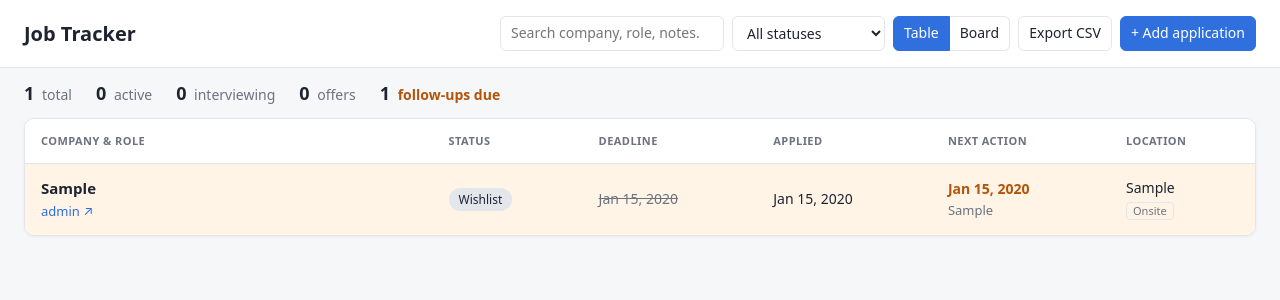
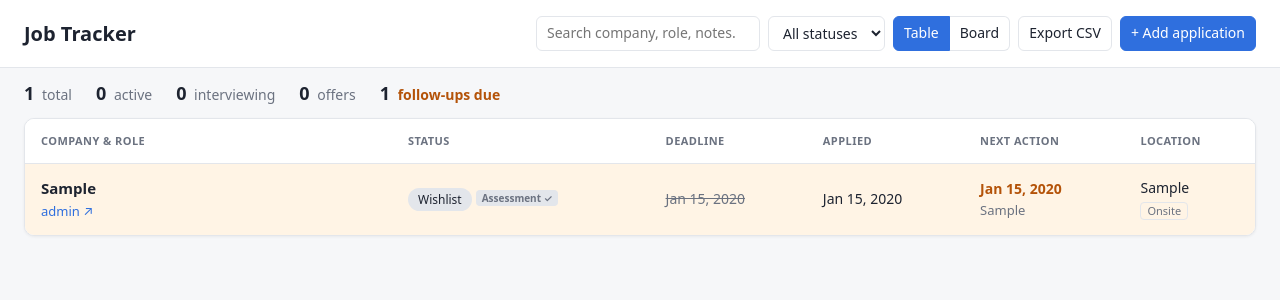
Before and after one commit to avadente/job-tracker, a Flask app: page / in a window 1280 px wide. Shown: the top 300 px of the page. Run offline with Flask 3, Linux system fonts and the light colour scheme; tables that the repository leaves empty hold one stand-in row (values such as "Sample post").

Commit message:
Replace the assessment status with a Take assessment field
"Take assessment" is now a Y/N field on each application instead of a status,
with an "assessment completed" checkbox that only appears when it is Y. Jobs
with an assessment show an "Assessment due" or "Assessment ✓" tag in the table
and on the board.

Also removes the contact and resume version fields. Migration 007 appends any
saved contact to the application's notes before dropping the columns.

Co-Authored-By: Claude Opus 5.5 <noreply@anthropic.com>

```diff
--- a/app.py
+++ b/app.py
@@ -11,14 +11,14 @@ load_dotenv()
 
 app = Flask(__name__)
 
-STATUSES = ["wishlist", "assessment", "applied", "interview", "offer", "rejected", "withdrawn"]
+STATUSES = ["wishlist", "applied", "interview", "offer", "rejected", "withdrawn"]
 # Display names for statuses whose label isn't just the capitalized value
-STATUS_LABELS = {s: s.capitalize() for s in STATUSES} | {"assessment": "Take assessment"}
+STATUS_LABELS = {s: s.capitalize() for s in STATUSES}
 WORK_MODES = ["onsite", "hybrid", "remote"]
 FIELDS = [
     "company", "role", "url", "location", "work_mode", "status", "date_applied", "deadline",
-    "salary_range", "contact", "resume_version", "next_action", "next_action_date", "notes",
-    "job_description",
+    "salary_range", "next_action", "next_action_date", "notes",
+    "assessment", "assessment_completed", "job_description",
 ]
 EXPORT_FIELDS = [f for f in FIELDS if f != "job_description"]
 DATE_FIELDS = {"date_applied", "deadline", "next_action_date"}
@@ -64,7 +64,14 @@ def clean_payload(data):
             raise ValueError(f"Invalid work mode: {value}")
         if field in DATE_FIELDS and value is not None:
             date.fromisoformat(value)
+        if field == "assessment" and value not in ("Y", "N"):
+            raise ValueError("Take assessment must be Y or N")
+        if field == "assessment_completed":
+            value = value in (True, 1, "1", "on", "true")
         out[field] = value
+    # Completion only applies when there is an assessment to take
+    if out.get("assessment") == "N":
+        out["assessment_completed"] = False
     return out
 
 
@@ -120,10 +127,9 @@ def update_application(app_id):
         current = cur.fetchone()
         if current is None:
             return jsonify(error="Not found"), 404
-        # Moving to applied from a pre-application status (wishlist or take assessment) stamps today's
-        # date, unless the date was edited in the same save
+        # Moving from wishlist to applied stamps today's date, unless the date was edited in the same save
         stored_date = current["date_applied"] and current["date_applied"].isoformat()
-        if (current["status"] in ("wishlist", "assessment") and data.get("status") == "applied"
+        if (current["status"] == "wishlist" and data.get("status") == "applied"
                 and data.get("date_applied", stored_date) == stored_date):
             data["date_applied"] = date.today().isoformat()
         assignments = ", ".join(f"{k} = %s" for k in data)
--- a/schema.sql
+++ b/schema.sql
@@ -8,16 +8,16 @@ CREATE TABLE IF NOT EXISTS applications (
     url             VARCHAR(1000),
     location        VARCHAR(200),
     work_mode       ENUM('onsite', 'hybrid', 'remote'),
-    status          ENUM('wishlist', 'assessment', 'applied', 'interview', 'offer', 'rejected', 'withdrawn')
+    status          ENUM('wishlist', 'applied', 'interview', 'offer', 'rejected', 'withdrawn')
                     NOT NULL DEFAULT 'wishlist',
     date_applied    DATE,
     deadline        DATE,
     salary_range    VARCHAR(100),
-    contact         VARCHAR(300),
-    resume_version  VARCHAR(100),
     next_action     VARCHAR(300),
     next_action_date DATE,
     notes           TEXT,
+    assessment      ENUM('Y', 'N') NOT NULL DEFAULT 'N',
+    assessment_completed BOOLEAN NOT NULL DEFAULT FALSE,
     job_description MEDIUMTEXT,
     created_at      TIMESTAMP DEFAULT CURRENT_TIMESTAMP,
     updated_at      TIMESTAMP DEFAULT CURRENT_TIMESTAMP ON UPDATE CURRENT_TIMESTAMP,
--- a/static/app.js
+++ b/static/app.js
@@ -46,7 +46,7 @@ function filtered() {
   return state.apps.filter((a) => {
     if (status && a.status !== status) return false;
     if (!q) return true;
-    return [a.company, a.role, a.location, a.notes, a.contact, a.next_action]
+    return [a.company, a.role, a.location, a.notes, a.next_action]
       .some((v) => v && v.toLowerCase().includes(q));
   });
 }
@@ -82,6 +82,14 @@ function nextActionHtml(a) {
     ${a.next_action ? `<div class="sub">${esc(a.next_action)}</div>` : ""}`;
 }
 
+// Only shown when the application has an assessment to take
+function assessmentTag(a) {
+  if (a.assessment !== "Y") return "";
+  return a.assessment_completed
+    ? '<span class="tag assess-done">Assessment ✓</span>'
+    : '<span class="tag assess-due">Assessment due</span>';
+}
+
 function render() {
   renderStats();
   const apps = filtered();
@@ -115,7 +123,7 @@ function renderTable(apps) {
         <div class="company">${esc(a.company)}${a.materials.length ? ' <span class="tag" title="Cover letter ready">Letter</span>' : ""}</div>
         <div class="sub">${a.url ? `<a href="${esc(a.url)}" target="_blank" rel="noopener">${esc(a.role)} ↗</a>` : esc(a.role)}</div>
       </td>
-      <td><span class="badge s-${a.status}">${window.STATUS_LABELS[a.status]}</span></td>
+      <td><span class="badge s-${a.status}">${window.STATUS_LABELS[a.status]}</span>${assessmentTag(a)}</td>
       <td class="nowrap">${deadlineHtml(a)}</td>
       <td class="nowrap">${a.date_applied ? fmtDate(a.date_applied) : blank}</td>
       <td>${nextActionHtml(a)}</td>
@@ -139,6 +147,7 @@ function renderBoard(apps) {
       <div class="card ${isOverdue(a) ? "row-overdue" : ""}" draggable="true" data-id="${a.id}">
         <strong>${esc(a.company)}</strong>
         <div>${esc(a.role)}</div>
+        ${assessmentTag(a) ? `<small>${assessmentTag(a)}</small>` : ""}
         ${a.deadline ? `<small>Deadline: ${deadlineHtml(a)}</small>` : ""}
         ${a.next_action_date ? `<small>${nextActionHtml(a)}</small>` : ""}
       </div>`).join("");
@@ -149,10 +158,13 @@ function openForm(app) {
   form.reset();
   $("#form-title").textContent = app ? "Edit application" : "Add application";
   $("#delete-btn").hidden = !app;
-  const data = app || { status: "applied", date_applied: today() };
+  const data = app || { status: "applied", date_applied: today(), assessment: "N" };
   for (const el of form.elements) {
-    if (el.name) el.value = data[el.name] ?? "";
+    if (!el.name) continue;
+    if (el.type === "checkbox") el.checked = Boolean(data[el.name]);
+    else el.value = data[el.name] ?? "";
   }
+  syncAssessmentField();
   const materials = app?.materials ?? [];
   $("#materials").innerHTML = materials.length ? `<strong>Cover letters</strong><ul>${materials.map((m) => `
     <li>${esc(m.created_at.slice(0, 10))} —
@@ -161,9 +173,18 @@ function openForm(app) {
   dialog.showModal();
 }
 
+// The completion checkbox only applies when Take assessment is Y
+function syncAssessmentField() {
+  const required = form.elements.assessment.value === "Y";
+  $("#assessment-completed-field").hidden = !required;
+  if (!required) form.elements.assessment_completed.checked = false;
+}
+form.elements.assessment.addEventListener("change", syncAssessmentField);
+
 form.addEventListener("submit", async (e) => {
   e.preventDefault();
   const data = Object.fromEntries(new FormData(form));
+  data.assessment_completed = form.elements.assessment_completed.checked; // unchecked boxes aren't in FormData
   const id = data.id;
   delete data.id;
   try {
--- a/static/style.css
+++ b/static/style.css
@@ -114,12 +114,11 @@ tbody tr.row-overdue:hover { background: color-mix(in srgb, var(--overdue) 14%,
 
 .badge { display: inline-block; padding: 3px 10px; border-radius: 999px; font-size: 12px; font-weight: 500; background: var(--border); white-space: nowrap; }
 .s-applied { background: #dbe7fd; color: #1e4fa8; }
-.s-assessment { background: #e6defc; color: #5b3aa8; }
 .s-interview { background: #fdf0c9; color: #8a6200; }
 .s-offer { background: #d6f3de; color: #1d7a3a; }
 .s-rejected, .s-withdrawn { background: #eceef1; color: #6b7280; }
 
-.board { display: grid; grid-template-columns: repeat(7, minmax(170px, 1fr)); gap: 12px; overflow-x: auto; }
+.board { display: grid; grid-template-columns: repeat(6, minmax(170px, 1fr)); gap: 12px; overflow-x: auto; }
 .column { background: var(--surface); border: 1px solid var(--border); border-radius: 8px; padding: 10px; min-height: 300px; }
 .column.drop { border-color: var(--accent); }
 .column h3 { margin: 0 0 8px; font-size: 13px; color: var(--muted); }
@@ -133,6 +132,7 @@ dialog::backdrop { background: rgb(0 0 0 / 0.4); }
 .grid { display: grid; grid-template-columns: 1fr 1fr; gap: 12px; }
 .grid label { display: flex; flex-direction: column; gap: 4px; font-size: 12px; color: var(--muted); }
 .grid .wide { grid-column: 1 / -1; }
+.grid label.check { flex-direction: row; align-items: center; gap: 8px; align-self: end; padding-bottom: 8px; font-size: 13px; color: var(--text); }
 .actions { display: flex; gap: 8px; margin-top: 16px; }
 .spacer { flex: 1; }
 
@@ -143,6 +143,8 @@ dialog::backdrop { background: rgb(0 0 0 / 0.4); }
 
 .tag { font-size: 10px; font-weight: 600; padding: 1px 6px; margin-left: 4px; border-radius: 4px; vertical-align: 2px;
        color: var(--accent); background: color-mix(in srgb, var(--accent) 12%, transparent); }
+.tag.assess-due { color: var(--overdue); background: color-mix(in srgb, var(--overdue) 14%, transparent); }
+.tag.assess-done { color: var(--muted); background: var(--border); }
 details summary { cursor: pointer; font-size: 12px; color: var(--muted); }
 details textarea { width: 100%; margin-top: 6px; }
 #materials ul { margin: 4px 0 0; padding-left: 18px; }
--- a/templates/index.html
+++ b/templates/index.html
@@ -71,6 +71,16 @@
         </label>
         <label>Date applied <input type="date" name="date_applied"></label>
         <label>Application deadline <input type="date" name="deadline"></label>
+        <label>Salary range <input name="salary_range"></label>
+        <label>Take assessment
+          <select name="assessment">
+            <option value="N">N (no assessment)</option>
+            <option value="Y">Y (yes, assessment)</option>
+          </select>
+        </label>
+        <label class="check" id="assessment-completed-field" hidden>
+          <input type="checkbox" name="assessment_completed"> Assessment completed
+        </label>
         <label class="wide">Job posting URL <input type="url" name="url"></label>
         <label>Location <input name="location"></label>
         <label>Work mode
@@ -79,9 +89,6 @@
             {% for m in work_modes %}<option value="{{ m }}">{{ m|capitalize }}</option>{% endfor %}
           </select>
         </label>
-        <label>Salary range <input name="salary_range"></label>
-        <label>Resume version <input name="resume_version"></label>
-        <label class="wide">Contact <input name="contact" placeholder="Name, email, LinkedIn…"></label>
         <label>Next action <input name="next_action" placeholder="e.g. Follow up with recruiter"></label>
         <label>Next action date <input type="date" name="next_action_date"></label>
         <label class="wide">Notes <textarea name="notes" rows="4"></textarea></label>
```
Also changed, not shown: README.md, migrations/006_assessment_fields.sql (added), migrations/007_remove_contact_resume_version.sql (added).
